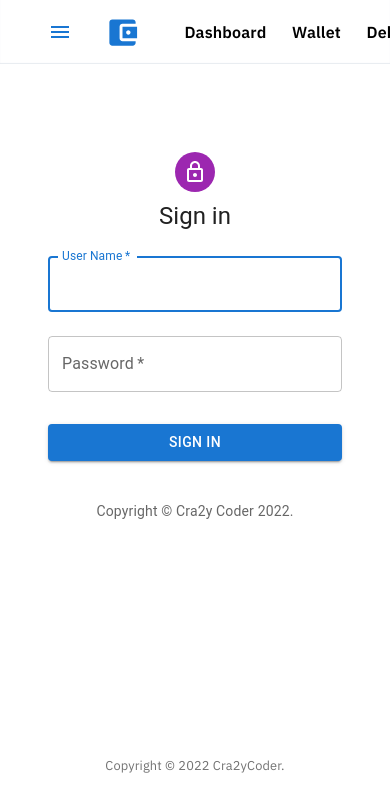
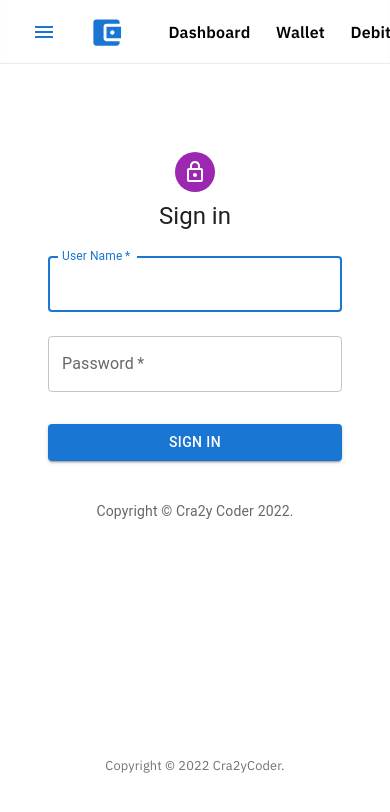
Before and after one commit to cra2ycoder/my-finance, a Next.js app: page / in a window 390 px wide. Shown: the top 812 px of the page. Built offline with nearby package versions, Linux system fonts and the light colour scheme.

Commit message:
padding adjustments in mobile

```diff
--- a/components/Header/styles.module.scss
+++ b/components/Header/styles.module.scss
@@ -34,3 +34,9 @@
     flex-direction: column;
   }
 }
+
+@media (max-width: 768px) {
+  .header-parent {
+    padding: 0 1rem;
+  }
+}
```
